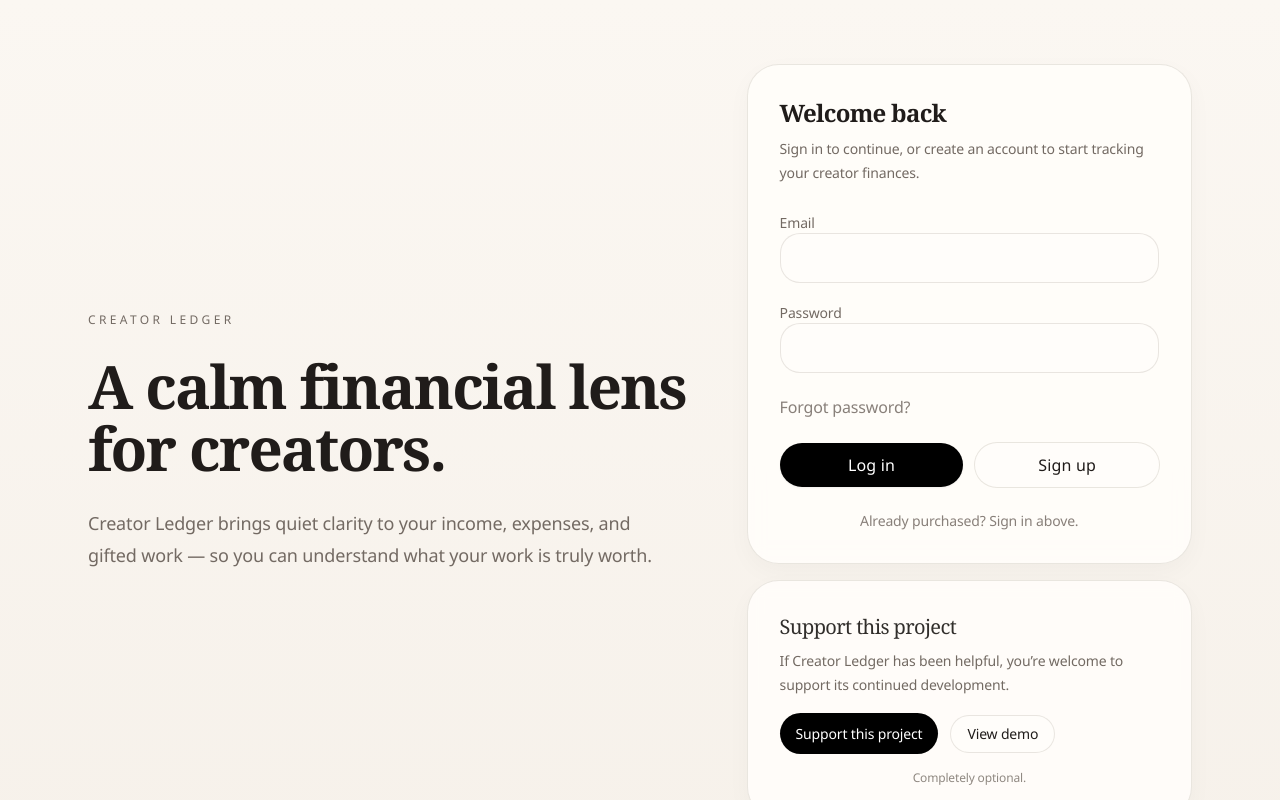
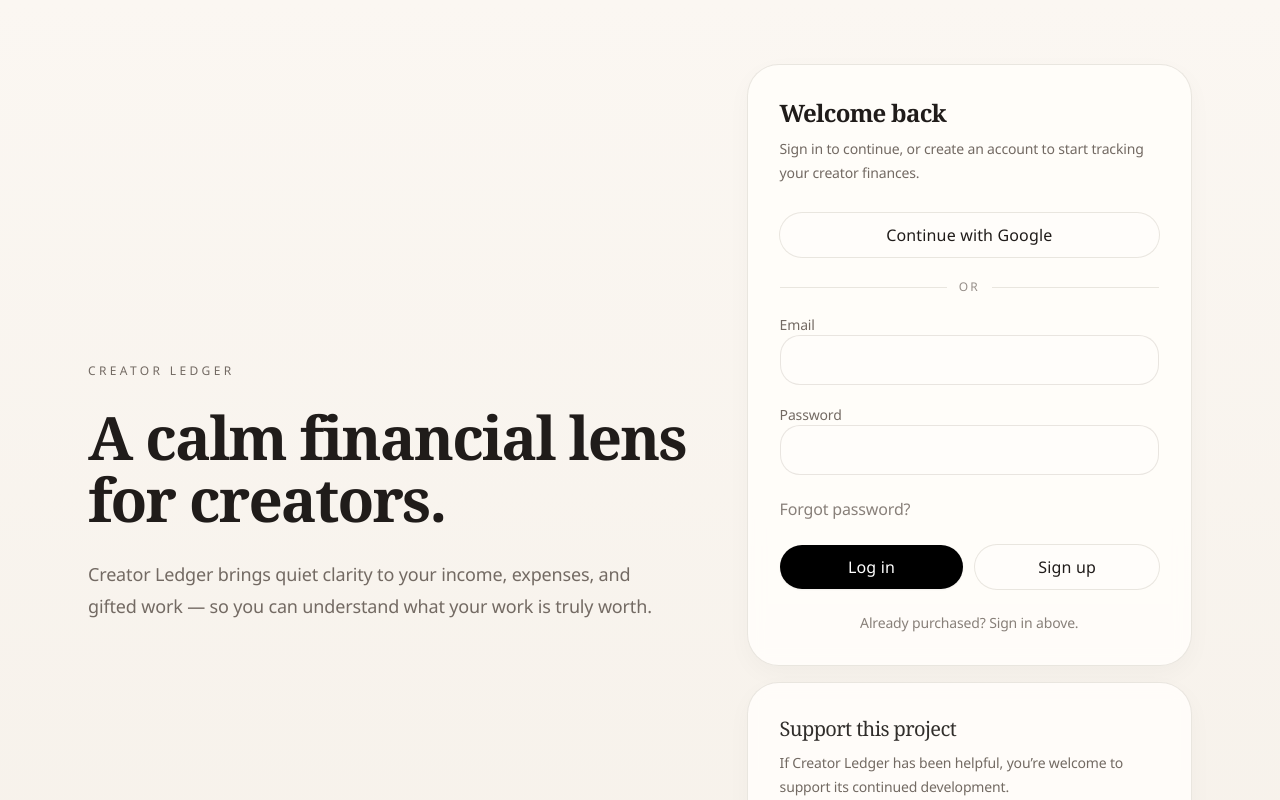
Before and after one commit to sleepingbeautytravels/creator-ledger, a Next.js app: page /auth in a window 1280 px wide. Shown: the top 800 px of the page. Built offline with nearby package versions, Linux system fonts and the light colour scheme; no server answers.

Commit message:
Add Google sign-in option to auth page

```diff
--- a/components/auth-form-card.tsx
+++ b/components/auth-form-card.tsx
@@ -16,8 +16,29 @@
   const [email, setEmail] = useState("");
   const [password, setPassword] = useState("");
   const [showForgotPassword, setShowForgotPassword] = useState(false);
+  const [isStartingGoogleAuth, setIsStartingGoogleAuth] = useState(false);
   const [errorMessage, setErrorMessage] = useState<string | null>(null);
   const [successMessage, setSuccessMessage] = useState<string | null>(initialMessage ?? null);
+
+  async function handleGoogleSignIn() {
+    setErrorMessage(null);
+    setSuccessMessage(null);
+    setIsStartingGoogleAuth(true);
+
+    const redirectTo = `${window.location.origin}/auth/callback`;
+    const { error } = await supabase.auth.signInWithOAuth({
+      provider: "google",
+      options: {
+        redirectTo
+      }
+    });
+
+    if (error) {
+      console.log("Google auth error:", error.message);
+      setErrorMessage(error.message);
+      setIsStartingGoogleAuth(false);
+    }
+  }
 
   async function handleLogin() {
     setErrorMessage(null);
@@ -106,6 +127,26 @@
       ) : null}
 
       <form className="space-y-5">
+        {!showForgotPassword ? (
+          <>
+            <Button
+              type="button"
+              variant="secondary"
+              className="w-full"
+              disabled={isStartingGoogleAuth}
+              onClick={() => void handleGoogleSignIn()}
+            >
+              {isStartingGoogleAuth ? "Opening Google..." : "Continue with Google"}
+            </Button>
+
+            <div className="flex items-center gap-3 pt-0.5">
+              <div className="h-px flex-1 bg-[var(--border)]" />
+              <span className="text-xs uppercase tracking-[0.18em] text-[var(--muted)]/75">or</span>
+              <div className="h-px flex-1 bg-[var(--border)]" />
+            </div>
+          </>
+        ) : null}
+
         <label className="block space-y-2.5 text-sm text-[var(--muted)]">
           <span>Email</span>
           <input
```
